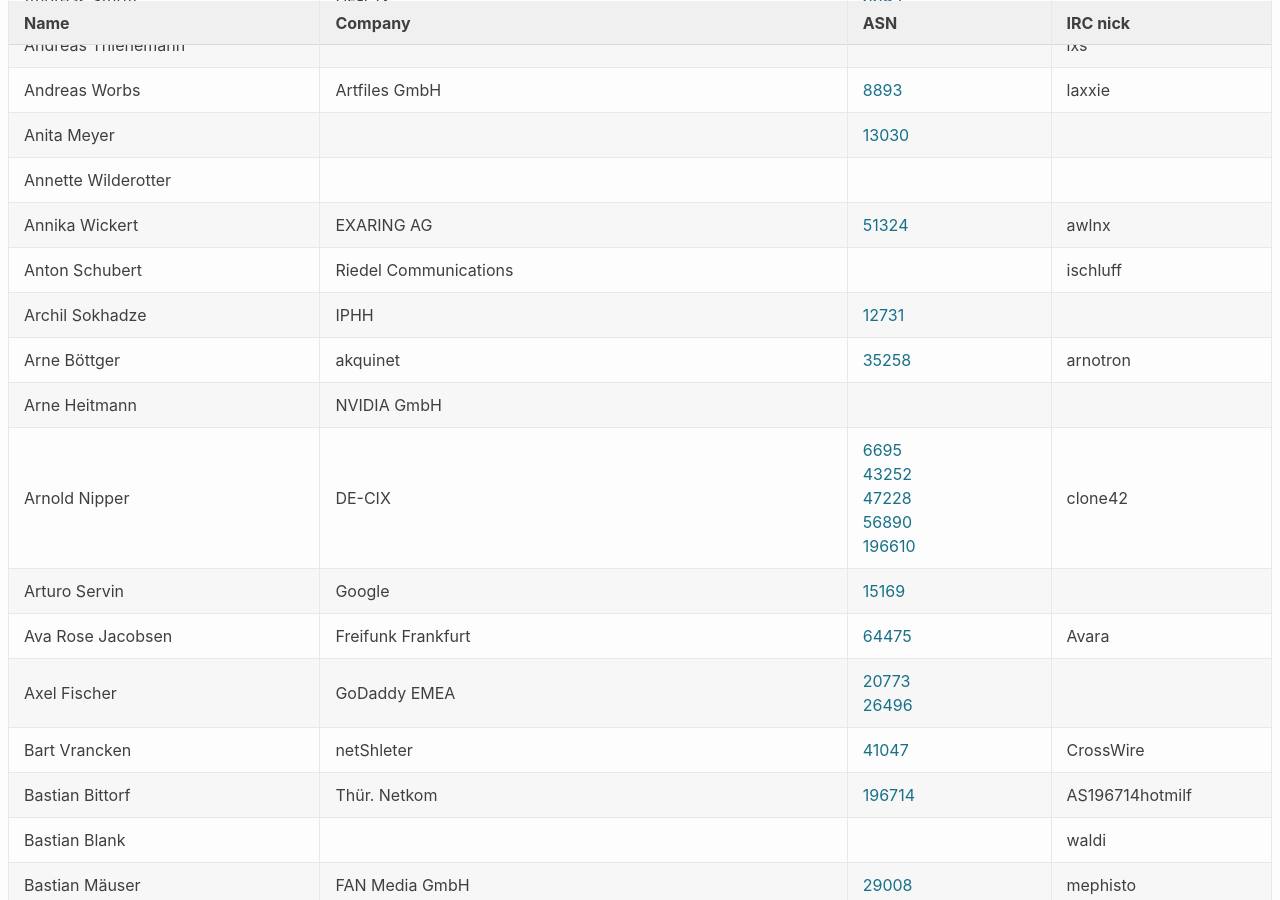
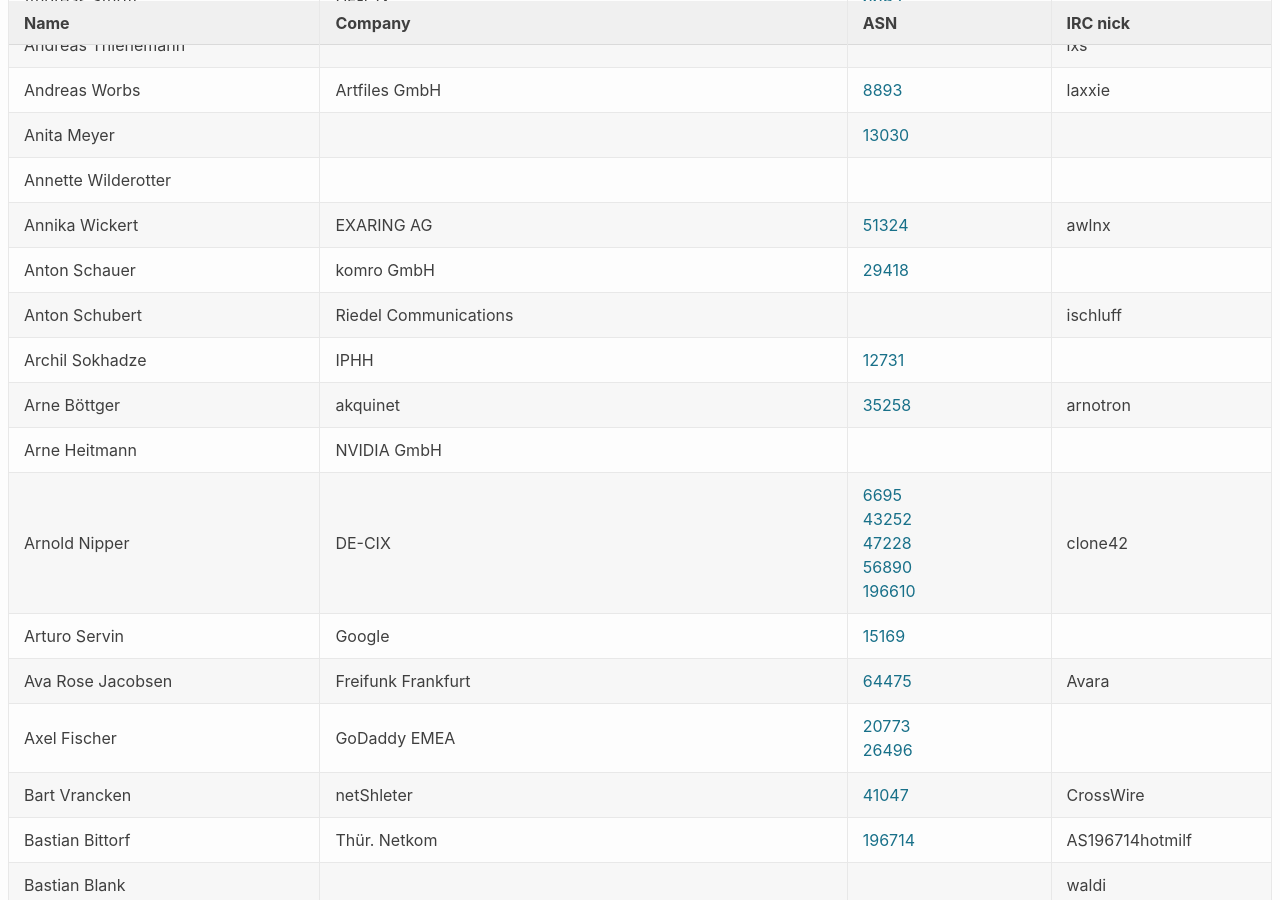
Before and after one commit to denog/pretix-attendeelist, a Jekyll site: the page built from index.markdown, in a window 1280 px wide and 900 px high, scrolled down 886 px. Built offline with Jekyll 4.4.1, drawn with Linux system fonts in a browser that asks for light colours.

Commit message:
Latest data: Thu Oct 29 08:31:56 UTC 2020

```diff
--- a/_data/attendees.json
+++ b/_data/attendees.json
@@ -144,6 +144,12 @@
     "asn": "51324"
   },
   {
+    "name": "Anton Schauer",
+    "company": "komro GmbH",
+    "irc": null,
+    "asn": "29418"
+  },
+  {
     "name": "Anton Schubert",
     "company": "Riedel Communications",
     "irc": "ischluff",
```
